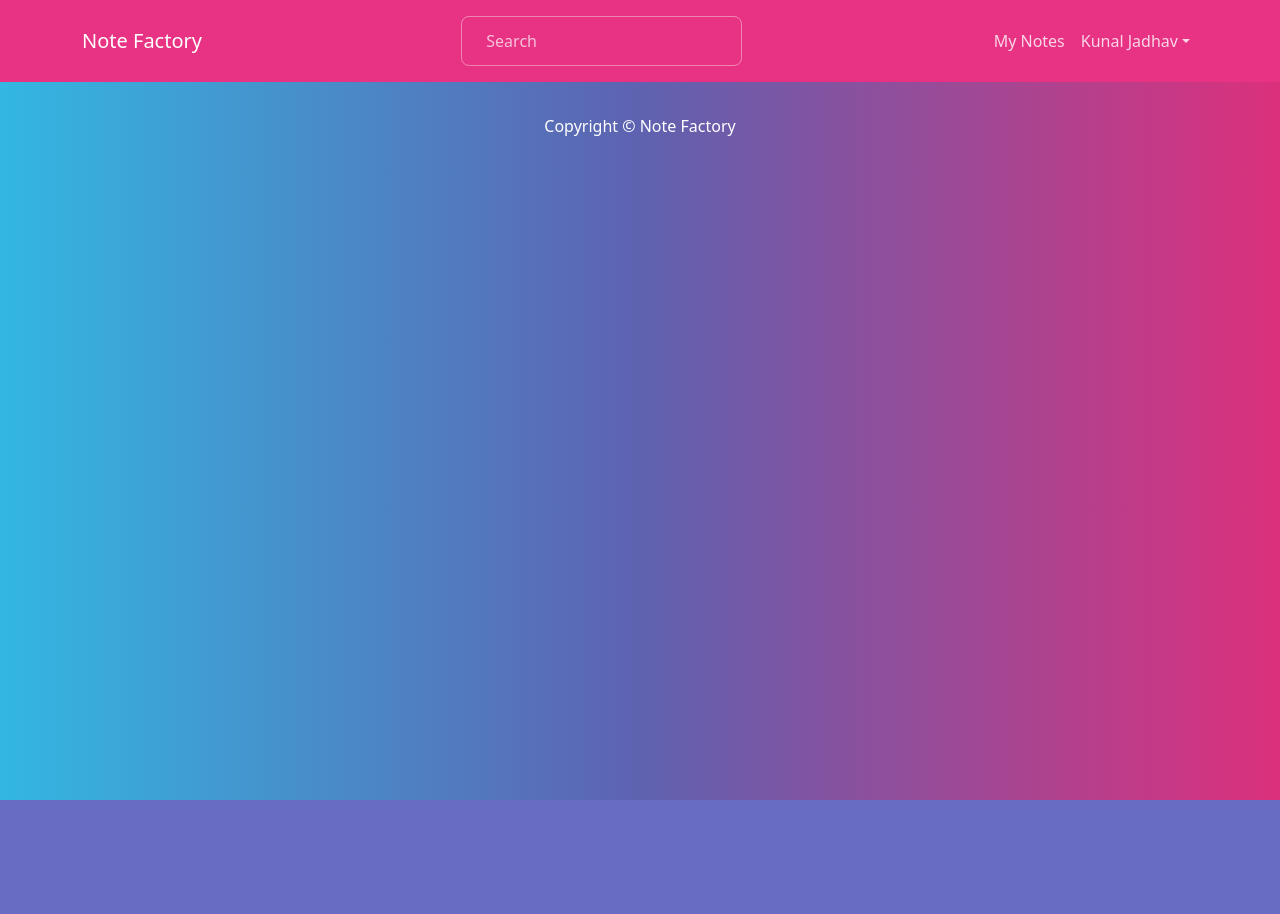
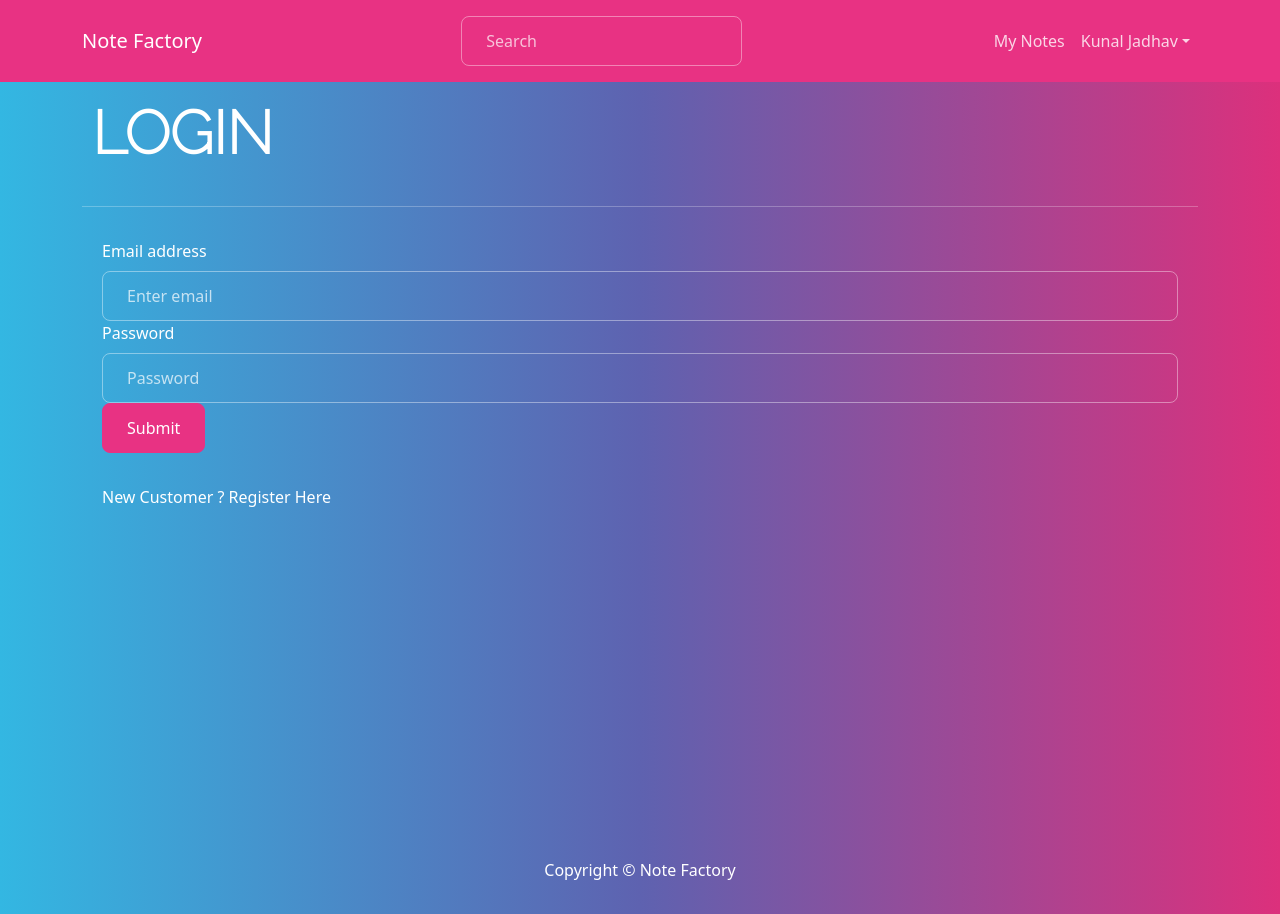
Before and after one commit to jadhav-kunal/note-factory, a React (Create React App) app in the folder frontend/: page /login in a window 1280 px wide. Before the commit the page ends 800 px from the top, so only its background shows below. Built offline with nearby package versions, Linux system fonts and the light colour scheme.

Commit message:
created frontend login

```diff
--- a/frontend/src/App.js
+++ b/frontend/src/App.js
@@ -4,12 +4,16 @@
 import LandingPage from "./screens/LandingPage/LandingPage";
 import { BrowserRouter, Route } from "react-router-dom";
 import MyNotes from "./screens/MyNotes/MyNotes";
+import LoginScreen from "./screens/LoginScreen/LoginScreen";
+import RegisterScreen from "./screens/RegisterScreen/RegisterScreen";
 
 const App = () => (
   <BrowserRouter>
     <Header />
     <main>
       <Route path="/" component={LandingPage} exact />
+      <Route path="/login" component={LoginScreen} exact />
+      <Route path="/register" component={RegisterScreen} exact />
       <Route path="/mynotes" component={() => <MyNotes />} />
     </main>
 
--- /dev/null
+++ b/frontend/src/components/ErrorMessage.js
@@ -0,0 +1,12 @@
+import React from "react";
+import { Alert } from "react-bootstrap";
+
+const ErrorMessage = ({ variant = "info", children }) => {
+  return (
+    <Alert variant={variant} style={{ fontSize: 20 }}>
+      <strong>{children}</strong>
+    </Alert>
+  );
+};
+
+export default ErrorMessage;
--- /dev/null
+++ b/frontend/src/components/Loading.js
@@ -0,0 +1,24 @@
+import React from "react";
+import { Spinner } from "react-bootstrap";
+
+const Loading = ({ size = 100 }) => {
+  <div
+    style={{
+      display: "flex",
+      justifyContent: "center",
+      alignItems: "center",
+      width: "100%",
+      height: "100%",
+    }}
+  >
+    <Spinner
+      style={{
+        width: size,
+        height: size,
+      }}
+      animation="border"
+    />
+  </div>;
+};
+
+export default Loading;
--- /dev/null
+++ b/frontend/src/screens/LoginScreen/LoginScreen.css
@@ -0,0 +1,5 @@
+.loginContainer {
+  display: flex;
+  flex-direction: column;
+  margin: 20px;
+}
--- /dev/null
+++ b/frontend/src/screens/LoginScreen/LoginScreen.js
@@ -0,0 +1,88 @@
+import axios from "axios";
+import React, { useEffect, useState } from "react";
+import { Button, Col, Form, Row } from "react-bootstrap";
+import { Link } from "react-router-dom";
+import ErrorMessage from "../../components/ErrorMessage";
+import Loading from "../../components/Loading";
+import MainScreen from "../../components/MainScreen";
+import "./LoginScreen.css";
+
+const LoginScreen = ({ history }) => {
+  const [email, setEmail] = useState("");
+  const [password, setPassword] = useState("");
+  const [error, setError] = useState(false);
+  const [loading, setLoading] = useState(false);
+
+  useEffect(() => {
+    const userInfo = localStorage.getItem("userInfo");
+    if (userInfo) {
+      history.push("/mynotes");
+    }
+  }, [history]);
+
+  const submitHandler = async (e) => {
+    e.preventDefault();
+    try {
+      const config = {
+        headers: {
+          "Constant-type": "application/json",
+        },
+      };
+      setLoading(true);
+      const { data } = await axios.post(
+        "./api/users/login",
+        {
+          email,
+          password,
+        },
+        config
+      );
+      console.log(data);
+      localStorage.setItem("userInfo", JSON.stringify(data));
+      setLoading(false);
+    } catch (error) {
+      setError(error.response.data.message);
+      setLoading(false);
+    }
+  };
+  return (
+    <MainScreen title="LOGIN">
+      <div className="loginContainer">
+        {error && <ErrorMessage variant="danger">{error}</ErrorMessage>}
+        {loading && <Loading />}
+        <Form onSubmit={submitHandler}>
+          <Form.Group controlId="formBasicEmail">
+            <Form.Label>Email address</Form.Label>
+            <Form.Control
+              type="email"
+              value={email}
+              placeholder="Enter email"
+              onChange={(e) => setEmail(e.target.value)}
+            />
+          </Form.Group>
+
+          <Form.Group controlId="formBasicPassword">
+            <Form.Label>Password</Form.Label>
+            <Form.Control
+              type="password"
+              value={password}
+              placeholder="Password"
+              onChange={(e) => setPassword(e.target.value)}
+            />
+          </Form.Group>
+
+          <Button variant="primary" type="submit">
+            Submit
+          </Button>
+        </Form>
+        <Row className="py-3">
+          <Col>
+            New Customer ? <Link to="/register">Register Here</Link>
+          </Col>
+        </Row>
+      </div>
+    </MainScreen>
+  );
+};
+
+export default LoginScreen;
--- /dev/null
+++ b/frontend/src/screens/RegisterScreen/RegisterScreen.js
@@ -0,0 +1,7 @@
+import React from "react";
+
+const RegisterScreen = () => {
+  return <div>Register</div>;
+};
+
+export default RegisterScreen;
```
